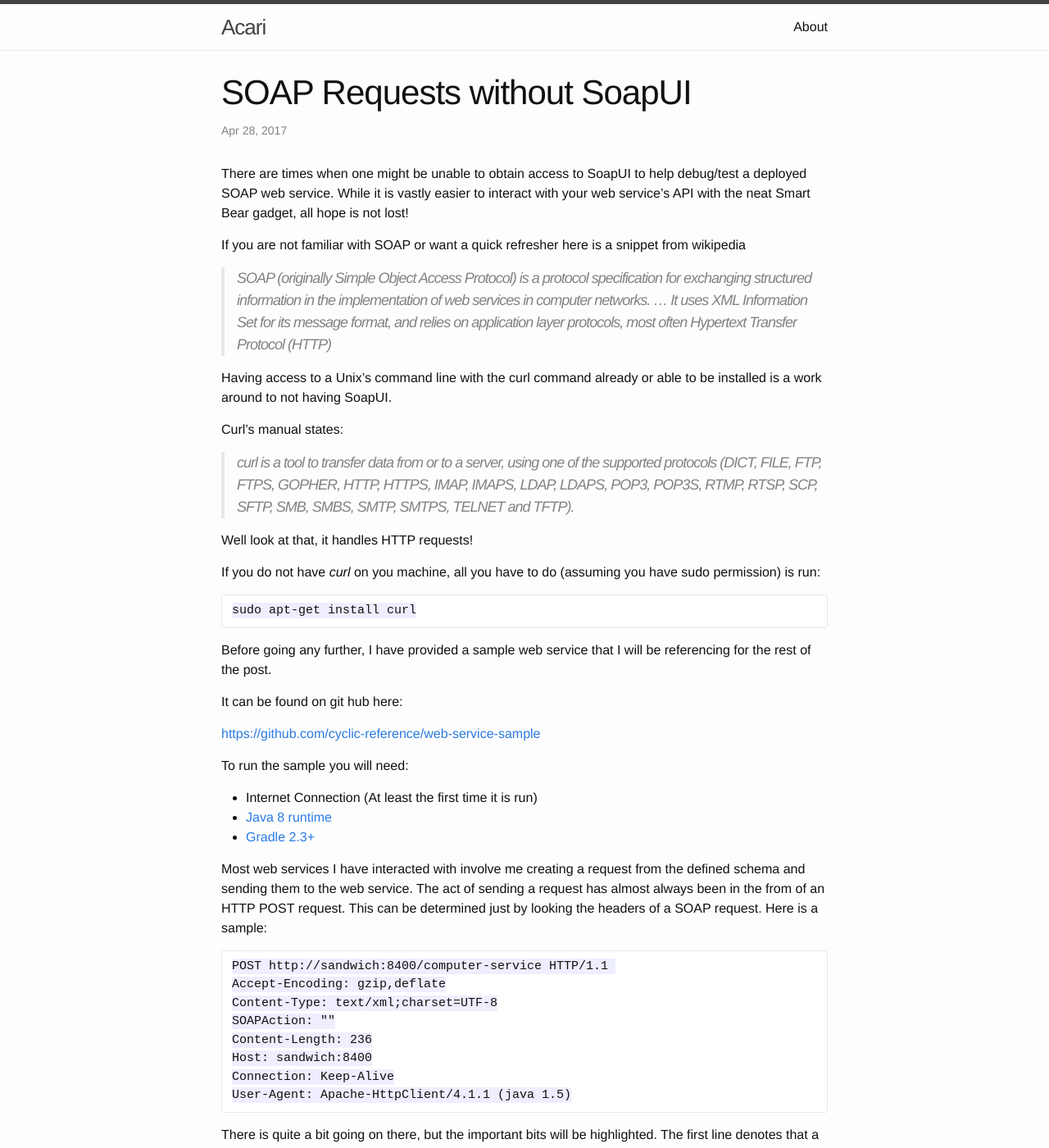
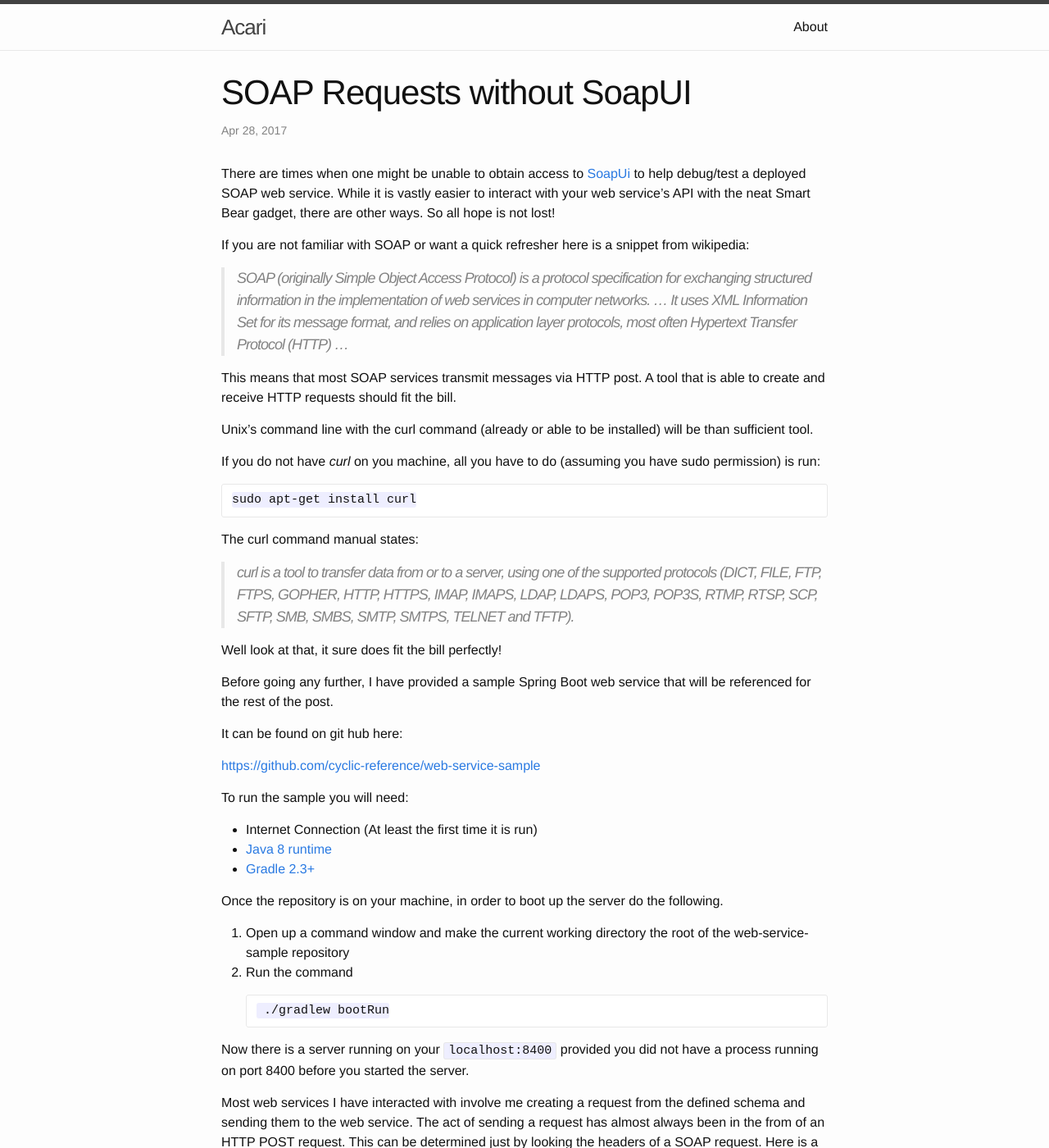
Before and after one commit to Unthrottled/blog, a Jekyll site: the page built from _posts/2017-04-28-Command-Line-SOAP.md, in a window 1280 px wide and 1400 px high. Shown: the whole window at 82% size. Built offline with Jekyll 4.4.1, drawn with Linux system fonts in a browser that asks for light colours; some of the changed text lies outside the part shown.

Commit message:
More Words!

```diff
--- a/_posts/2017-04-28-Command-Line-SOAP.md
+++ b/_posts/2017-04-28-Command-Line-SOAP.md
@@ -5,33 +5,37 @@ date:   2017-4-28
 categories: soap
 ---
 
-There are times when one might be unable to obtain access to SoapUI to help debug/test a deployed SOAP web service.
-While it is vastly easier to interact with your web service's API with the neat Smart Bear gadget, all hope is not lost!
+There are times when one might be unable to obtain access to [SoapUi](https://www.soapui.org/downloads/soapui.html) to help debug/test a deployed SOAP web service.
+While it is vastly easier to interact with your web service's API with the neat Smart Bear gadget, there are other ways.
+So all hope is not lost!
 
-If you are not familiar with SOAP or want a quick refresher here is a snippet from wikipedia
+If you are not familiar with SOAP or want a quick refresher here is a snippet from wikipedia:
 
 >SOAP (originally Simple Object Access Protocol) is a protocol specification for exchanging structured information
 in the implementation of web services in computer networks.
 ...
 It uses XML Information Set for its message format,
 and relies on application layer protocols, most often Hypertext Transfer Protocol (HTTP)
+...
 
-Having access to a Unix's command line with the curl command already or able to be installed is a work around to not having SoapUI.
+This means that most SOAP services transmit messages via HTTP post.
+A tool that is able to create and receive HTTP requests should fit the bill.
 
-Curl's manual states:
+Unix's command line with the curl command (already or able to be installed) will be than sufficient tool.
+
+If you do not have _curl_ on you machine, all you have to do (assuming you have sudo permission) is run:
+
+    sudo apt-get install curl
+
+The curl command manual states:
 
 >curl  is  a  tool to transfer data from or to a server, using one of the supported protocols (DICT, FILE, FTP,
 FTPS, GOPHER, HTTP, HTTPS, IMAP, IMAPS, LDAP, LDAPS, POP3, POP3S, RTMP, RTSP,  SCP,  SFTP,  SMB,  SMBS,  SMTP,
 SMTPS, TELNET and TFTP).
 
-Well look at that, it handles HTTP requests!
+Well look at that, it sure does fit the bill perfectly!
 
-If you do not have _curl_ on you machine, all you have to do (assuming you have sudo permission) is run:
-
-    sudo apt-get install curl
-
-
-Before going any further, I have provided a sample web service that I will be referencing for the rest of the post.
+Before going any further, I have provided a sample Spring Boot web service that will be referenced for the rest of the post.
 
 It can be found on git hub here:
 
@@ -42,6 +46,14 @@ To run the sample you will need:
  - [Java 8 runtime](http://www.oracle.com/technetwork/java/javase/downloads/index.html)
  - [Gradle 2.3+ ](https://gradle.org/install)
 
+Once the repository is on your machine, in order to boot up the server do the following.
+
+1. Open up a command window and make the current working directory the root of the web-service-sample repository
+1. Run the command
+
+        ./gradlew bootRun
+
+Now there is a server running on your `localhost:8400` provided you did not have a process running on port 8400 before you started the server.
 
 Most web services I have interacted with involve me creating a request from the defined schema and sending them to the web service.
 The act of sending a request has almost always been in the from of an HTTP POST request.
@@ -57,21 +69,20 @@ This can be determined just by looking the headers of a SOAP request. Here is a
     User-Agent: Apache-HttpClient/4.1.1 (java 1.5)
 
 There is quite a bit going on there, but the important bits will be highlighted.
-The first line denotes that a POST request was sent to the endpoint
+The first line denotes that a POST request was sent to a server with a endpoint of:
 
     http://sandwich:8400/computer-service
 
-Where sandwich is the hostname of the server the web service is hosted on (which happens to be the name of my local host).
-The web service is located on port 8400 under the _computer-service_ endpoint
+Where sandwich is the hostname of the server the web service is hosted on (sandwich happens to be the name of my local host).
 
-The format of the content that this request is expecting xml, which is denoted by
+The format of the content that the client is expecting from the server is XML.
+Which is denoted by:
 
     Content-Type: text/xml;charset=UTF-8
 
-
-The example service method dose not have a SOAPAction associated with it.
-Which was denoted by `SOAPAction: ""`.
-This is important, because if method, you try to call, has a SOAP action associated with it that changes the command we need to run.
+The example service does not have any methods with a SOAPAction associated with it.
+In the headers, this was denoted by `SOAPAction: ""`.
+This bit is important, because if method, you try to call, has a SOAP action associated with it that changes the command we need to run.
 
 Lastly, the web service definition is a follows:
 
```
